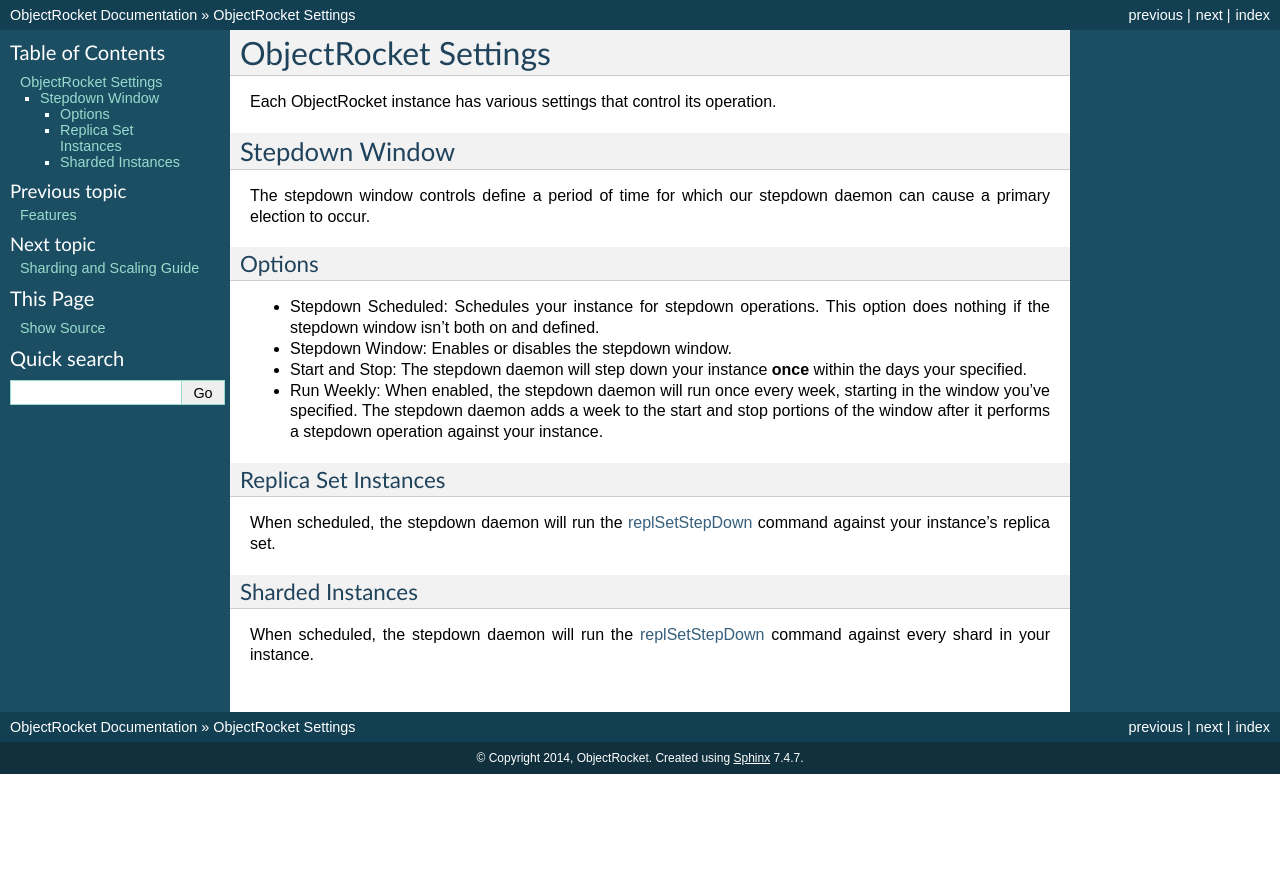
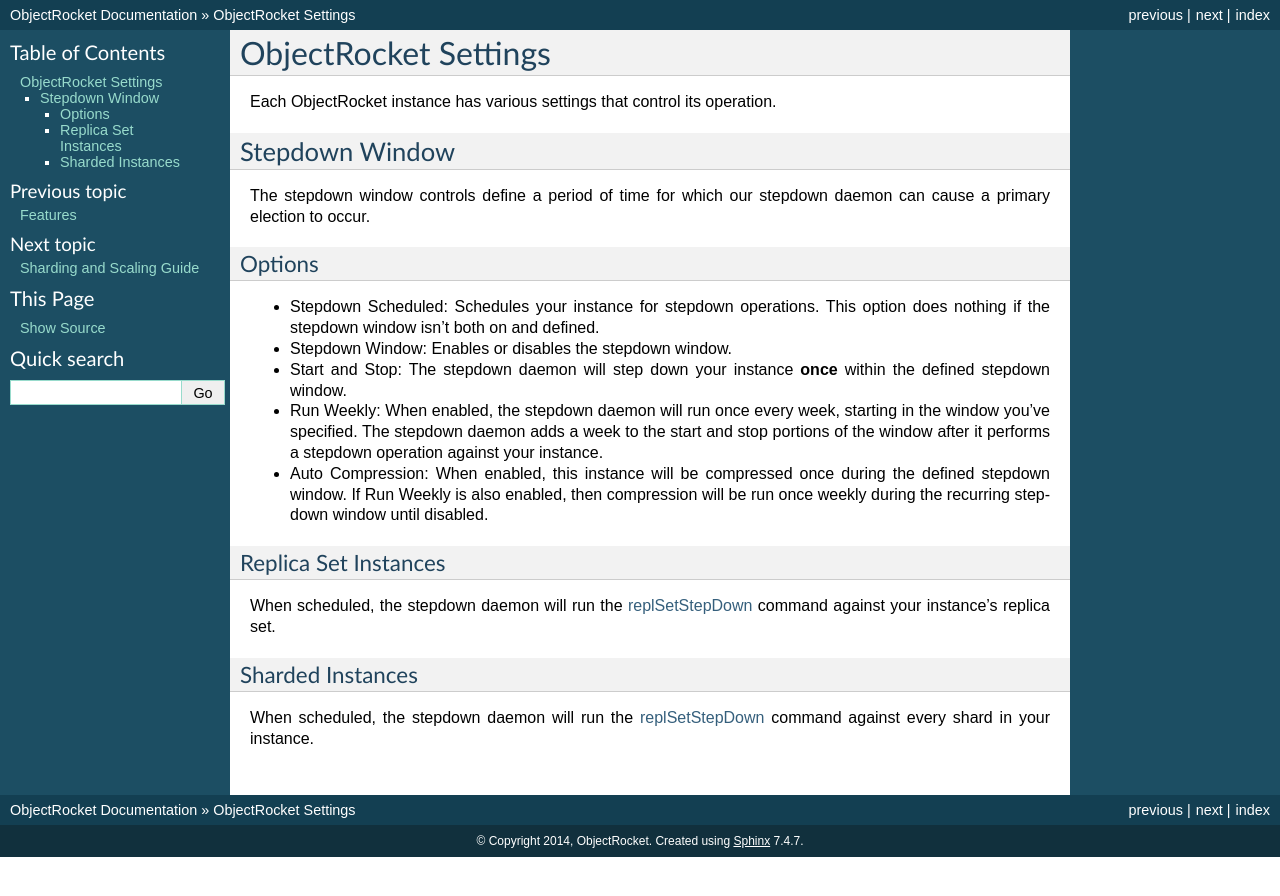
Before and after one commit to zcorleissen/documentation, a Sphinx documentation site: the page built from source/settings_guide.rst, in a window 1280 px wide. Shown: the top 896 px of the page. Built offline with Sphinx 7.4.7, drawn with Linux system fonts in a browser that asks for light colours.

Commit message:
Added auto compression docs.

```diff
--- a/source/settings_guide.rst
+++ b/source/settings_guide.rst
@@ -18,11 +18,14 @@
   option does nothing if the stepdown window isn't both on and defined.
 * Stepdown Window: Enables or disables the stepdown window.
 * Start and Stop: The stepdown daemon will step down your instance **once**
-  within the days your specified.
+  within the defined stepdown window.
 * Run Weekly: When enabled, the stepdown daemon will run once every week,
   starting in the window you've specified. The stepdown daemon adds a week to
   the start and stop portions of the window after it performs a stepdown
   operation against your instance.
+* Auto Compression: When enabled, this instance will be compressed once during
+  the defined stepdown window. If Run Weekly is also enabled, then compression
+  will be run once weekly during the recurring stepdown window until disabled.
 
 
 Replica Set Instances
```
